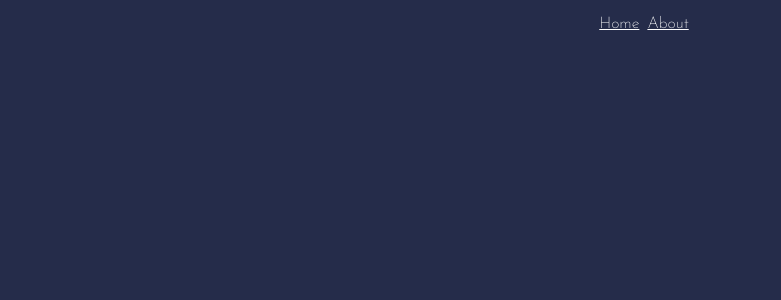
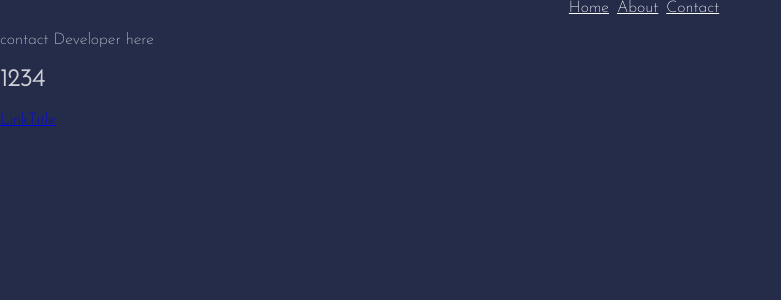
Before and after one commit to uma-victor1/Quiz-app, a Vue app: page /Contact/1234 in a window 1280 px wide. Shown: the top 300 px of the page, without its empty margins (0-781 px from the left). Built offline with nearby package versions, Linux system fonts and the light colour scheme.

Commit message:
switched branch

```diff
--- a/src/App.vue
+++ b/src/App.vue
@@ -1,13 +1,16 @@
 <template>
   <div id="app">
-
-      <p>
     <!-- use router-link component for navigation. -->
     <!-- specify the link by passing the `to` prop. -->
     <!-- `<router-link>` will be rendered as an `<a>` tag by default -->
+    <div class="navigation">
       <router-link to="/">Home</router-link>
       <router-link to="/About">About</router-link>
-      </p>
+      <router-link :to="{ name: 'Contact', params: { id: '1234' } }"
+        >Contact</router-link
+      >
+    </div>
+
     <!-- route outlet -->
     <!-- component matched by the route will render here -->
     <router-view></router-view>
@@ -15,9 +18,7 @@
 </template>
 
 <script>
-  export default {
-
-  }
+export default {};
 </script>
 
 <style scoped>
@@ -35,12 +36,12 @@
 
   height: 100vh;
 }
-p{
-  text-align: center;
+.navigation {
+  display: flex;
+  justify-content: center;
 }
-P > a{
+.navigation a {
   color: white;
-  margin-left: .5em;
+  margin-left: 0.5em;
 }
-
 </style>
--- a/src/router/index.js
+++ b/src/router/index.js
@@ -1,6 +1,9 @@
 import Vue from 'vue'
 import VueRouter from 'vue-router'
 import Home from '../views/Home.vue'
+import Contact from '../views/Contact.vue'
+import missing from '../views/missing.vue'
+
 
 Vue.use(VueRouter)
 
@@ -11,12 +14,28 @@ const routes = [
     component: Home
   },
   {
+    path: '/Contact',
+    name: 'ContactPage',
+    component: Contact,
+  },
+  {
+    path: '/Contact/:id',
+    name: 'Contact',
+    component: Contact,
+
+  },
+
+  {
     path: '/about',
     name: 'About',
     // route level code-splitting
     // this generates a separate chunk (about.[hash].js) for this route
     // which is lazy-loaded when the route is visited.
     component: () => import(/* webpackChunkName: "about" */ '../views/About.vue')
+  },
+  {
+    path: '*',
+    component: missing,
   }
 ]
 
--- a/src/views/About.vue
+++ b/src/views/About.vue
@@ -1,6 +1,7 @@
 <template>
   <div class="About">
     <P> Total score 6/10</P>
+
   </div>
 </template>
 
--- /dev/null
+++ b/src/views/Contact.vue
@@ -0,0 +1,25 @@
+<template>
+    <div>
+        <P>contact Developer here</P>
+        <h2>{{$route.params.id}}</h2>
+        <router-link :to="{ name: 'Contact', params: { id: '5646' } }">LinkTitle</router-link>
+    </div>
+</template>
+
+<script>
+    export default {
+      mounted () {
+          console.log(this.$route.params.id)
+      },
+      watch: {
+          $route(to, from) {
+              console.log('to', to)
+              console.log('from', from)
+          }
+      },
+    }
+</script>
+
+<style scoped>
+
+</style>
--- /dev/null
+++ b/src/views/missing.vue
@@ -0,0 +1,18 @@
+<template>
+    <div>
+     <h1 class="miss">Page your looking for doesnt exist</h1>
+    </div>
+</template>
+
+<script>
+    export default {
+
+    }
+</script>
+
+<style scoped>
+.miss{
+    font-size: 5rem;
+    color: white;
+}
+</style>
```
Lines whose indentation alone changed are shown as unchanged.
